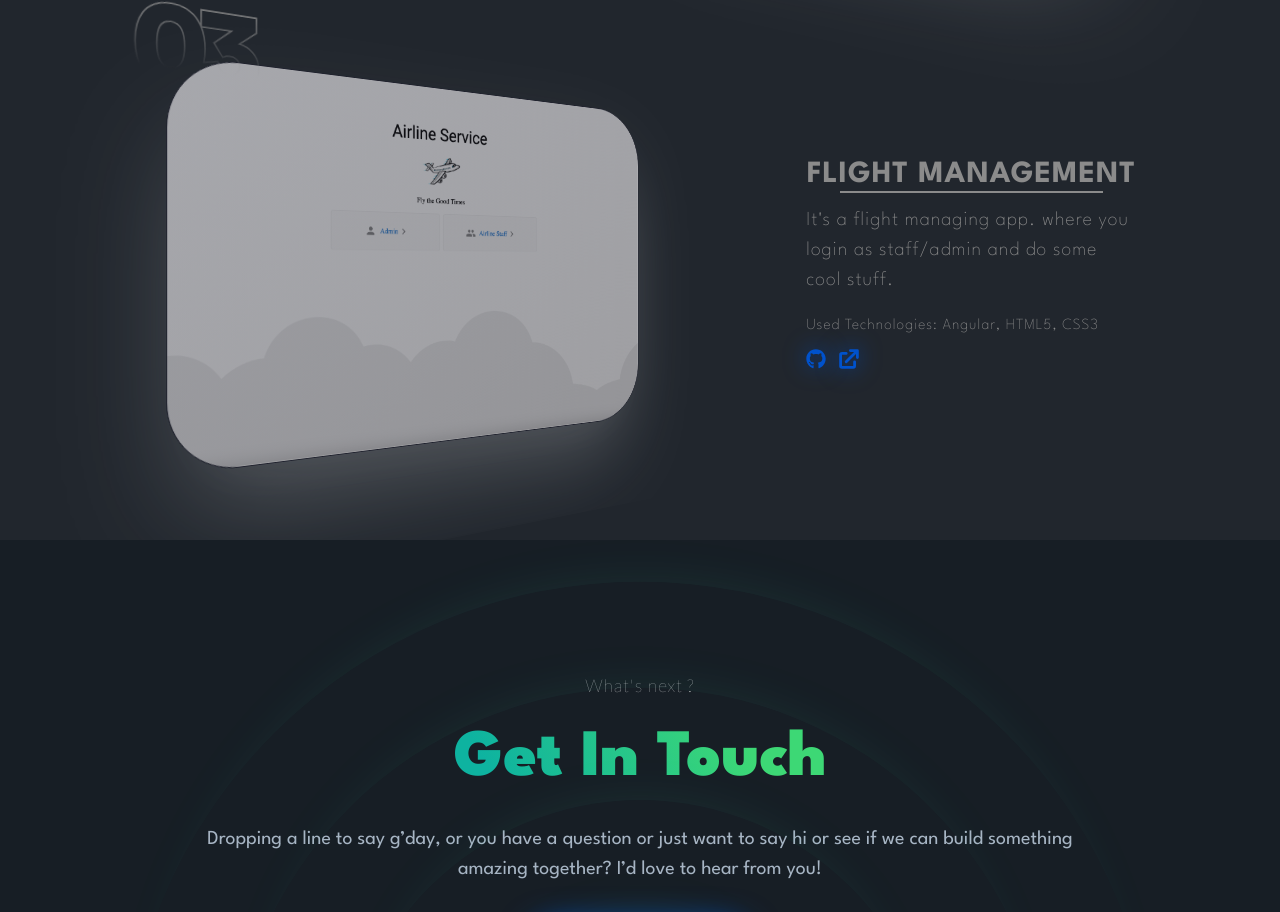
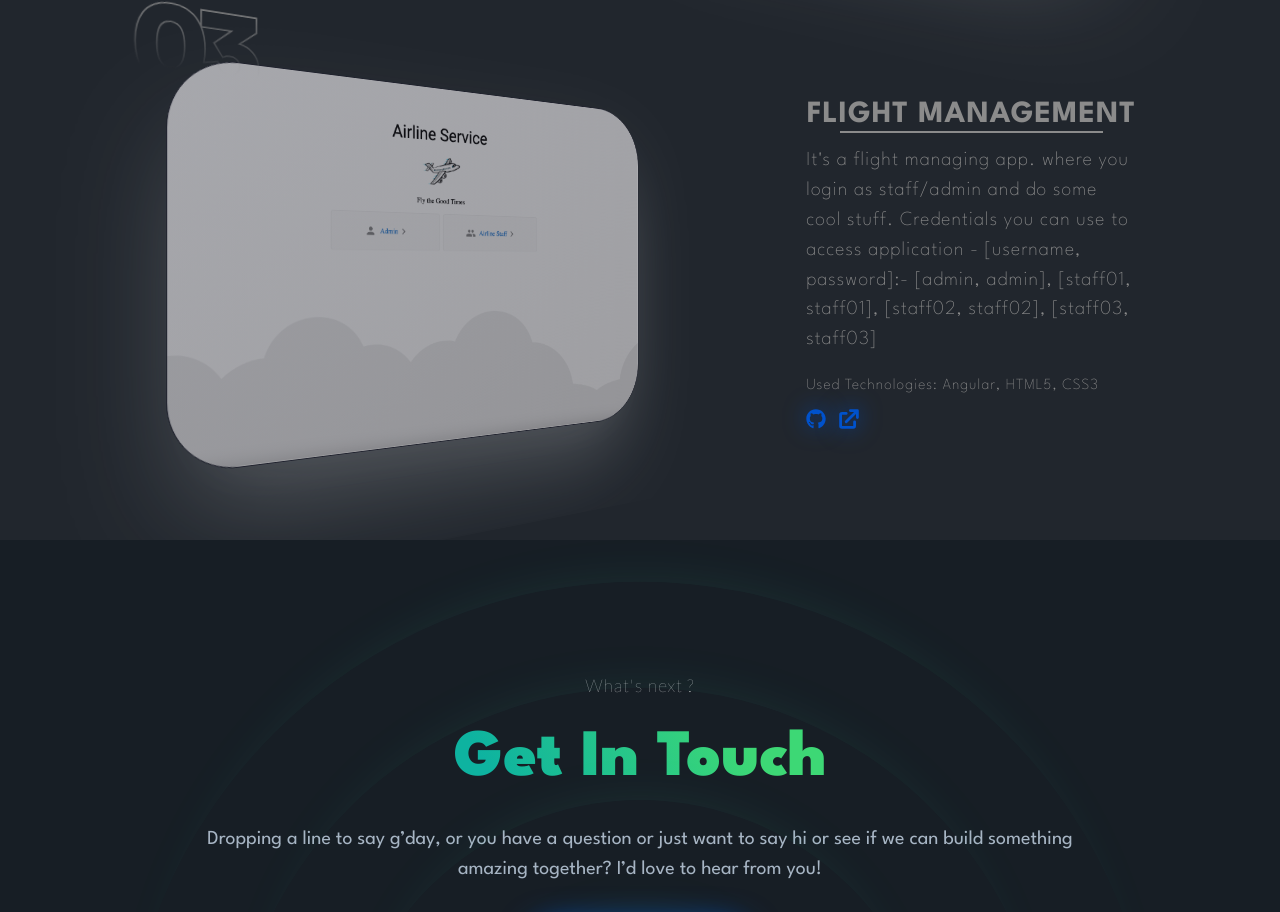
Before and after one commit to kasimnadim6/portfolio, a Next.js app: page / in a window 1280 px wide. Shown: the part 2375-3287 px from the top of the page. Built offline with nearby package versions, Linux system fonts and the light colour scheme; a web font is replaced by a local one.

Commit message:
description updated

```diff
--- a/components/LatestWorks/LatestWorks.tsx
+++ b/components/LatestWorks/LatestWorks.tsx
@@ -45,7 +45,8 @@ const LatestWorks = () => {
       numberImage: 'three.svg',
       backGroundImage: 'FlightService.png',
       projectName: 'Flight Management',
-      description: `It's a flight managing app. where you login as staff/admin and do some cool stuff.`,
+      description: `It's a flight managing app. where you login as staff/admin and do some cool stuff.
+      Credentials you can use to access application - [username, password]:- [admin, admin], [staff01, staff01], [staff02, staff02], [staff03, staff03]`,
       usedTechnology: ['Angular', 'HTML5', 'CSS3'],
       gitHubLink: 'https://github.com/kasimnadim6/flightService',
       websiteLink: 'https://flightsvc.netlify.app',
```
